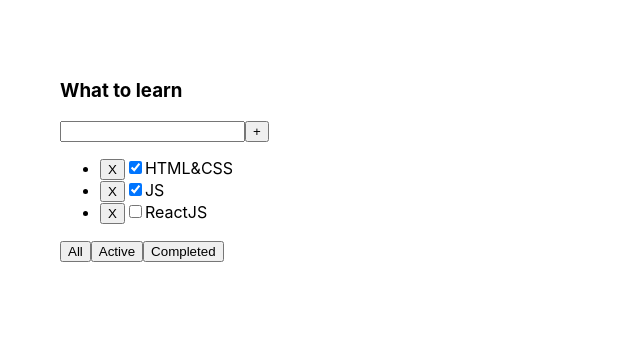
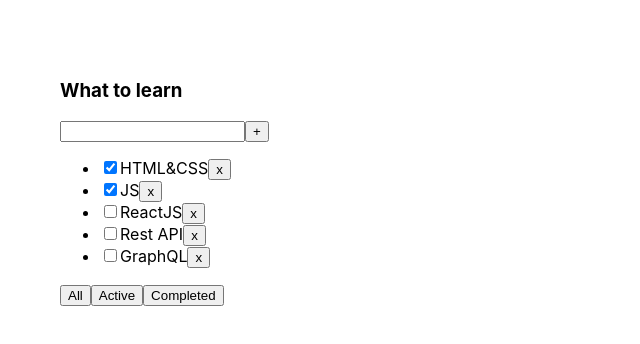
Before and after one commit to vitalyabedik/it-incubator.todolist-main, a React (Create React App) app: page / in a window 1280 px wide. Shown: the top 344 px of the page, without its empty margins (0-640 px from the left). Built offline with nearby package versions, Linux system fonts and the light colour scheme.

Commit message:
feat: start 03 lesson

```diff
--- a/package.json
+++ b/package.json
@@ -10,10 +10,12 @@
     "@types/node": "^16.18.1",
     "@types/react": "^18.0.23",
     "@types/react-dom": "^18.0.7",
+    "@types/uuid": "^9.0.1",
     "react": "^18.2.0",
     "react-dom": "^18.2.0",
     "react-scripts": "5.0.1",
     "typescript": "^4.8.4",
+    "uuid": "^9.0.0",
     "web-vitals": "^2.1.4"
   },
   "scripts": {
--- a/src/App.tsx
+++ b/src/App.tsx
@@ -1,12 +1,13 @@
 import React from 'react';
 import './App.css';
-import {Lesson2} from './Todolist2/AppComponent';
+import {Lesson3} from './Todolist3/Lesson3';
+
 
 function App() {
 
     return (
         <div className="App">
-            <Lesson2/>
+            <Lesson3/>
         </div>
     );
 }
--- a/src/Todolist2/Todolist2.tsx
+++ b/src/Todolist2/Todolist2.tsx
@@ -1,5 +1,5 @@
 import React from 'react';
-import {filterKeyType} from './AppComponent';
+import {filterKeyType} from './Lesson2';
 
 type TaskType = {
     id: number
--- /dev/null
+++ b/src/Todolist3/Lesson3.tsx
@@ -0,0 +1,45 @@
+import React, {useState} from 'react';
+
+import {Todolist3} from './Todolist3';
+
+export type FilterValuesType = 'all' | 'active' | 'completed';
+
+export const Lesson3 = () => {
+
+    let [tasks, setTasks] = useState([
+        {id: 1, title: 'HTML&CSS', isDone: true},
+        {id: 2, title: 'JS', isDone: true},
+        {id: 3, title: 'ReactJS', isDone: false},
+        {id: 4, title: 'Rest API', isDone: false},
+        {id: 5, title: 'GraphQL', isDone: false},
+    ]);
+
+    function removeTask(id: number) {
+        let filteredTasks = tasks.filter(t => t.id !== id);
+        setTasks(filteredTasks);
+    }
+
+    let [filter, setFilter] = useState<FilterValuesType>('all');
+
+    let tasksForTodolist = tasks;
+
+    if (filter === 'active') {
+        tasksForTodolist = tasks.filter(t => t.isDone === false);
+    }
+    if (filter === 'completed') {
+        tasksForTodolist = tasks.filter(t => t.isDone === true);
+    }
+
+    function changeFilter(value: FilterValuesType) {
+        setFilter(value);
+    }
+
+    return (
+        <div className="App">
+            <Todolist3 title="What to learn"
+                       tasks={tasksForTodolist}
+                       removeTask={removeTask}
+                       changeFilter={changeFilter}/>
+        </div>
+    );
+}
--- /dev/null
+++ b/src/Todolist3/Todolist3.tsx
@@ -0,0 +1,54 @@
+import React from 'react';
+import {FilterValuesType} from './Lesson3';
+
+type TaskType = {
+    id: number
+    title: string
+    isDone: boolean
+}
+
+type PropsType = {
+    title: string
+    tasks: Array<TaskType>
+    removeTask: (taskId: number) => void
+    changeFilter: (value: FilterValuesType) => void
+}
+
+export function Todolist3(props: PropsType) {
+    return <div>
+        <h3>{props.title}</h3>
+        <div>
+            <input/>
+            <button>+</button>
+        </div>
+        <ul>
+            {
+                props.tasks.map(t => <li key={t.id}>
+                    <input type="checkbox" checked={t.isDone}/>
+                    <span>{t.title}</span>
+                    <button onClick={() => {
+                        props.removeTask(t.id)
+                    }}>x
+                    </button>
+                </li>)
+            }
+        </ul>
+        <div>
+            <button onClick={() => {
+                props.changeFilter('all')
+            }}>
+                All
+            </button>
+            <button onClick={() => {
+                props.changeFilter('active')
+            }}>
+                Active
+            </button>
+            <button onClick={() => {
+                props.changeFilter('completed')
+            }}>
+                Completed
+            </button>
+        </div>
+    </div>
+}
```
Also changed, not shown: src/Todolist2/Lesson2.tsx (renamed from src/Todolist2/AppComponent.tsx), 1 other file (tests, documents, lock files or other folders).
